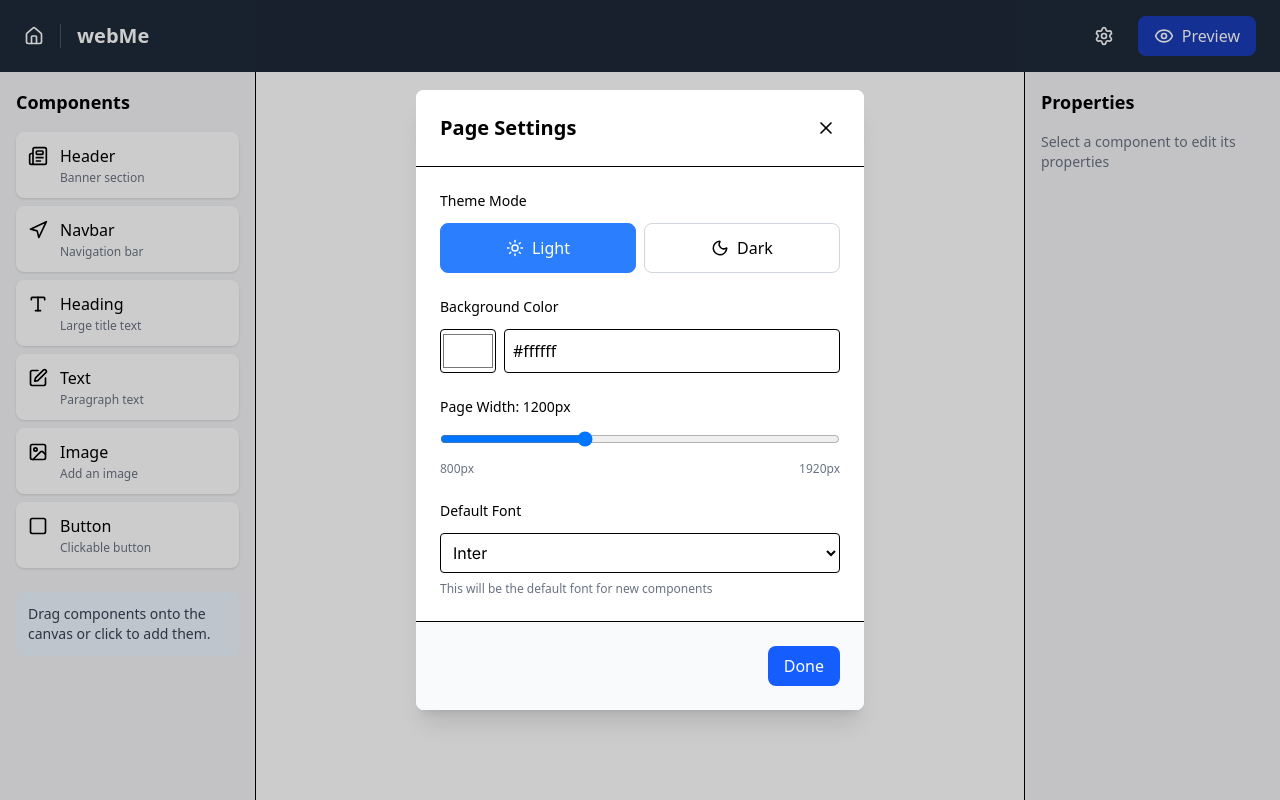
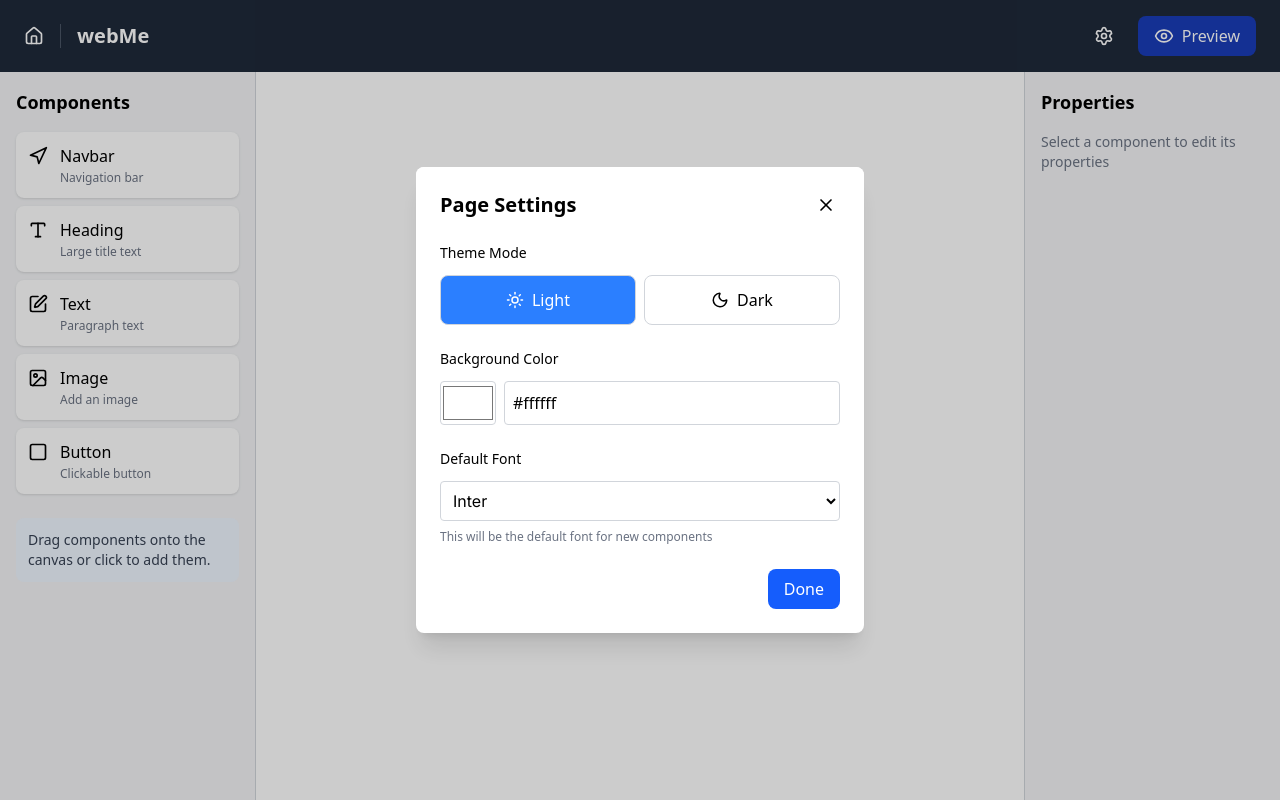
Before and after one commit to joshedge0/webMe, a Next.js app: page / in a window 1280 px wide. Both pictures are taken after a click on the button "Page Settings". Built offline with nearby package versions, Linux system fonts and the light colour scheme; a web font is replaced by a local one.

Commit message:
fixed canvas not allowing drag on first component, removed header and updated navbar, removed page width from settings, updated borders and other styling

```diff
--- a/app/globals.css
+++ b/app/globals.css
@@ -1,4 +1,9 @@
 @import "tailwindcss";
+
+/* Default border color */
+[class*="border"] {
+  border-color: rgb(209 213 219);
+}
 
 /* React Grid Layout Styles */
 .react-grid-layout {
--- a/app/page.tsx
+++ b/app/page.tsx
@@ -40,7 +40,7 @@ export default function BuilderPage() {
 
   const addComponent = (
     type: ComponentType,
-    position: Position = { x: 0, y: 0 },
+    position: Position = { x: 0, y: 0 }, //convert to find highest y with no collisions
     customId?: string,
   ) => {
     const id = customId || `item-${nextId}`;
--- a/components/builder/BuilderCanvas.tsx
+++ b/components/builder/BuilderCanvas.tsx
@@ -1,14 +1,20 @@
-'use client';
+"use client";
 
-import React, { useRef, useCallback, useState, useEffect, use } from 'react';
-import { Responsive, Layout, WidthProvider } from 'react-grid-layout/legacy';
-import { Layout as LayoutIcon } from 'lucide-react';
-import GridItemWrapper from './GridItemWrapper';
-import { generateComponentId } from '@/lib/utils/componentHelpers';
-import type { ComponentItem, ComponentType, Position, BaseComponentData, PageSettings } from '@/types';
-import { getDefaultGridDimensions } from '@/lib/constants';
-import 'react-grid-layout/css/styles.css';
-import 'react-resizable/css/styles.css';
+import React, { useRef, useCallback, useState, useEffect, use } from "react";
+import { Responsive, Layout, WidthProvider } from "react-grid-layout/legacy";
+import { Layout as LayoutIcon } from "lucide-react";
+import GridItemWrapper from "./GridItemWrapper";
+import { generateComponentId } from "@/lib/utils/componentHelpers";
+import type {
+  ComponentItem,
+  ComponentType,
+  Position,
+  BaseComponentData,
+  PageSettings,
+} from "@/types";
+import { getDefaultGridDimensions } from "@/lib/constants";
+import "react-grid-layout/css/styles.css";
+import "react-resizable/css/styles.css";
 
 const ResponsiveGridLayout = WidthProvider(Responsive);
 
@@ -20,7 +26,11 @@ interface BuilderCanvasProps {
   onUpdate: (id: string, newData: BaseComponentData) => void;
   onLayoutChange: (layout: Layout) => void;
   onContextMenu: (e: React.MouseEvent, id: string) => void;
-  onAddComponent: (type: ComponentType, position?: Position, customId?: string) => void;
+  onAddComponent: (
+    type: ComponentType,
+    position?: Position,
+    customId?: string,
+  ) => void;
   pageSettings: PageSettings;
   currentDragType: ComponentType | null;
 }
@@ -41,14 +51,16 @@ export default function BuilderCanvas({
   const nextIdRef = useRef(items.length + 1);
   const [isDragging, setIsDragging] = useState(false);
   const [numCols, setNumCols] = useState(42);
-  const [rowHeight, setRowHeight] = useState(18);
+  const [rowHeight, setRowHeight] = useState(26);
 
   const handleDrop = useCallback(
     (layout: Layout, layoutItem: any, event: any) => {
-      const componentType = event.dataTransfer?.getData('componentType') as ComponentType;
+      const componentType = event.dataTransfer?.getData(
+        "componentType",
+      ) as ComponentType;
       if (!componentType) return;
 
-      const newId = generateComponentId('item', nextIdRef.current);
+      const newId = generateComponentId("item", nextIdRef.current);
       nextIdRef.current += 1;
 
       // Use layoutItem position from react-grid-layout
@@ -61,24 +73,26 @@ export default function BuilderCanvas({
         onAddComponent(componentType, position, newId);
       }
     },
-    [onAddComponent]
+    [onAddComponent],
   );
 
   const handleLayoutChange = useCallback(
     (layout: Layout) => {
       if (!isDragging) {
-        const filteredLayout = (layout as any[]).filter((item: any) => item.i !== '__dropping-elem__');
+        const filteredLayout = (layout as any[]).filter(
+          (item: any) => item.i !== "__dropping-elem__",
+        );
         onLayoutChange(filteredLayout as Layout);
       }
     },
-    [onLayoutChange, isDragging]
+    [onLayoutChange, isDragging], //
   );
 
   const handleCanvasClick = (e: React.MouseEvent) => {
     if (
       e.target === canvasRef.current ||
-      (e.target as HTMLElement).classList.contains('react-grid-layout') ||
-      (e.target as HTMLElement).classList.contains('canvas-wrapper')
+      (e.target as HTMLElement).classList.contains("react-grid-layout") ||
+      (e.target as HTMLElement).classList.contains("canvas-wrapper")
     ) {
       onSelect(null);
     }
@@ -95,8 +109,9 @@ export default function BuilderCanvas({
     maxW: item.maxW || 12,
   })) as Layout;
 
-  const backgroundColor = pageSettings.themeMode === 'dark'
-    ? '#1f2937'
+  const backgroundColor =
+    pageSettings.themeMode === "dark"
+      ? "#1f2937"
       : pageSettings.backgroundColor;
 
   const droppingItemSize = currentDragType
@@ -110,27 +125,41 @@ export default function BuilderCanvas({
       style={{ backgroundColor }}
       onClick={handleCanvasClick}
     >
-      {items.length === 0 && !isPreview ? (
-        <div className="h-full flex items-center justify-center text-gray-400 pointer-events-none">
+      <div className="flex justify-center h-full">
+        <div
+          className="relative w-full h-full"
+          style={{
+            width: !isPreview ? '100%' : 'calc(100% - 32rem)'
+          }}
+        >
+          {items.length === 0 && !currentDragType && !isPreview && (
+            <div className="absolute top-64 left-1/2 -translate-x-1/2 -translate-y-1/2 z-10 bg-white rounded-lg h-64 w-128 flex items-center justify-center text-gray-400 pointer-events-none">
               <div className="text-center">
                 <LayoutIcon size={64} className="mx-auto mb-4" />
-            <p className="text-lg font-medium">Drag components from the left to get started</p>
-            <p className="text-sm mt-2">or click a component to add it to the canvas</p>
+                <p className="text-lg font-medium">
+                  Drag components from the left to get started
+                </p>
+                <p className="text-sm mt-2">
+                  or click a component to add it to the canvas
+                </p>
               </div>
             </div>
-      ) : (
-        <div className="flex justify-center min-h-full">
-          <div
-            className="relative w-full"
-            style={{
-              maxWidth: isPreview ? `${pageSettings.width}px` : 'none',
-            }}
-          >
+          )}
+
           <ResponsiveGridLayout
             className="layout"
+            style={{
+              minHeight: "100%",
+            }}
             layouts={{ lg: layoutItems }}
             breakpoints={{ lg: 1200, md: 996, sm: 768, xs: 480, xxs: 0 }}
-              cols={{ lg: numCols, md: numCols, sm: numCols, xs: numCols, xxs: numCols }}
+            cols={{
+              lg: numCols,
+              md: numCols,
+              sm: numCols,
+              xs: numCols,
+              xxs: numCols,
+            }}
             rowHeight={rowHeight}
             onLayoutChange={handleLayoutChange}
             onDrop={handleDrop}
@@ -142,16 +171,22 @@ export default function BuilderCanvas({
             isDraggable={!isPreview}
             isResizable={!isPreview}
             compactType={null}
-              //preventCollision={isDragging}
+            preventCollision={true}
             margin={[1, 1]}
             containerPadding={[1, 1]}
             useCSSTransforms={true}
-              droppingItem={{ i: '__dropping-elem__', x: 0, y: 0, w: droppingItemSize.w, h: droppingItemSize.h }}
+            droppingItem={{
+              i: "__dropping-elem__",
+              x: 0,
+              y: 0,
+              w: droppingItemSize.w,
+              h: droppingItemSize.h,
+            }}
           >
             {items.map((item) => (
               <div
                 key={item.i}
-                  className={`${selectedId === item.i && !isPreview ? 'ring-2 ring-blue-500 ring-offset-2' : ''} transition-shadow rounded-lg`}
+                className={`${selectedId === item.i && !isPreview ? "ring-2 ring-blue-500 ring-offset-2" : ""} transition-shadow rounded-lg`}
                 onClick={(e) => {
                   if (!isPreview) {
                     e.stopPropagation();
@@ -176,7 +211,6 @@ export default function BuilderCanvas({
           </ResponsiveGridLayout>
         </div>
       </div>
-      )}
     </div>
   );
 }
--- a/components/builder/ComponentPalette.tsx
+++ b/components/builder/ComponentPalette.tsx
@@ -19,7 +19,7 @@ interface ComponentDefinition {
 
 export default function ComponentPalette({ onAddComponent, onDragStart, onDragEnd }: ComponentPaletteProps) {
   const components: ComponentDefinition[] = [
-    { type: 'header', icon: Newspaper, label: 'Header', description: 'Banner section' },
+    //{ type: 'header', icon: Newspaper, label: 'Header', description: 'Banner section' },
     { type: 'navbar', icon: Navigation, label: 'Navbar', description: 'Navigation bar' },
     //{ type: 'container', icon: Layout, label: 'Container', description: 'Group components together' },
     { type: 'heading', icon: Type, label: 'Heading', description: 'Large title text' },
--- a/components/builder/EditableText.tsx
+++ b/components/builder/EditableText.tsx
@@ -61,7 +61,7 @@ export default function EditableText({
           setIsEditing(true);
         }
       }}
-      className={`${!isPreview ? 'cursor-pointer hover:bg-gray-50' : ''} ${className}`}
+      className={`${!isPreview ? 'cursor-pointer' : ''} ${className}`}
       style={style}
     >
       {text || 'Click to edit...'}
--- a/components/builder/PageSettingsDialog.tsx
+++ b/components/builder/PageSettingsDialog.tsx
@@ -41,7 +41,7 @@ export default function PageSettingsDialog({ settings, onUpdate, onClose }: Page
         className="bg-white rounded-lg shadow-xl w-full max-w-md max-h-[90vh] overflow-y-auto"
       >
         {/* Header */}
-        <div className="flex items-center justify-between p-6 border-b sticky top-0 bg-white">
+        <div className="flex items-center justify-between px-6 pt-6 sticky top-0 bg-white">
           <h2 className="text-xl font-bold">Page Settings</h2>
           <button
             onClick={onClose}
@@ -102,26 +102,6 @@ export default function PageSettingsDialog({ settings, onUpdate, onClose }: Page
             </div>
           </div>
 
-          {/* Page Width */}
-          <div>
-            <label className="block text-sm font-medium mb-3">
-              Page Width: {settings.width}px
-            </label>
-            <input
-              type="range"
-              min="800"
-              max="1920"
-              step="50"
-              value={settings.width}
-              onChange={(e) => onUpdate({ ...settings, width: parseInt(e.target.value) })}
-              className="w-full"
-            />
-            <div className="flex justify-between text-xs text-gray-500 mt-2">
-              <span>800px</span>
-              <span>1920px</span>
-            </div>
-          </div>
-
           {/* Default Font */}
           <div>
             <label className="block text-sm font-medium mb-3">Default Font</label>
@@ -144,7 +124,7 @@ export default function PageSettingsDialog({ settings, onUpdate, onClose }: Page
         </div>
 
         {/* Footer */}
-        <div className="p-6 border-t bg-gray-50 flex justify-end gap-3">
+        <div className="px-6 pb-6 flex justify-end gap-3">
           <button
             onClick={onClose}
             className="px-4 py-2 bg-blue-600 text-white rounded-lg hover:bg-blue-700 transition-colors"
--- a/components/builder/PropertiesPanel.tsx
+++ b/components/builder/PropertiesPanel.tsx
@@ -1,6 +1,5 @@
 'use client';
 
-import React from 'react';
 import { AlignLeft, AlignCenter, AlignRight, AlignVerticalJustifyStart, AlignVerticalJustifyCenter, AlignVerticalJustifyEnd } from 'lucide-react';
 import { GOOGLE_FONTS } from '@/lib/constants';
 import type { ComponentItem, BaseComponentData, PageSettings } from '@/types';
@@ -23,7 +22,7 @@ export default function PropertiesPanel({ selectedItem, onUpdate, pageSettings }
 
   const { data, type } = selectedItem;
 
-  const hasTextFormatting = ['heading', 'text', 'button', 'header'].includes(type);
+  const hasTextFormatting = ['heading', 'text', 'navbar', 'button', 'header'].includes(type);
   const hasBackgroundColor = ['button', 'container', 'navbar', 'header'].includes(type);
   const hasFont = ['heading', 'text', 'button', 'navbar', 'header'].includes(type);
   const hasAlignment = ['heading', 'text', 'button', 'header'].includes(type);
--- a/components/builder/items/NavbarItem.tsx
+++ b/components/builder/items/NavbarItem.tsx
@@ -1,7 +1,8 @@
 'use client';
 
-import React, { useState } from 'react';
-import { Menu, Plus, Trash2, Upload, X } from 'lucide-react';
+import { useState } from 'react';
+import EditableText from '../EditableText';
+import { Menu, Plus, X } from 'lucide-react';
 import type { NavbarData, NavbarLink } from '@/types';
 
 interface NavbarItemProps {
@@ -10,9 +11,16 @@ interface NavbarItemProps {
   isPreview?: boolean;
 }
 
+const fontSizeClasses: Record<string, string> = {
+  sm: 'text-xl',
+  base: 'text-2xl',
+  lg: 'text-3xl',
+  xl: 'text-4xl',
+  '2xl': 'text-5xl',
+};
+
 export default function NavbarItem({ data, onUpdate, isPreview = false }: NavbarItemProps) {
   const [editingIndex, setEditingIndex] = useState<number | null>(null);
-  const [showLogoInput, setShowLogoInput] = useState(false);
 
   const links = data.links || [
     { text: 'Home', href: '#home' },
@@ -37,10 +45,6 @@ export default function NavbarItem({ data, onUpdate, isPreview = false }: Navbar
     onUpdate({ ...data, links: newLinks });
   };
 
-  const handleLogoUpload = (url: string) => {
-    onUpdate({ ...data, logo: url });
-    setShowLogoInput(false);
-  };
 
   return (
     <nav
@@ -50,60 +54,23 @@ export default function NavbarItem({ data, onUpdate, isPreview = false }: Navbar
         fontFamily: data.fontFamily || 'Inter',
       }}
     >
-      {/* Logo Section */}
-      <div className="flex items-center gap-3">
-        {data.logo ? (
-          <div className="relative group">
-            <img src={data.logo} alt="Logo" className="h-8 object-contain" />
-            {!isPreview && (
-              <button
-                onClick={() => onUpdate({ ...data, logo: '' })}
-                className="absolute -top-2 -right-2 bg-red-500 text-white rounded-full p-1 opacity-0 group-hover:opacity-100 transition-opacity"
+      {/* Title Section */}
+          <header
+                className="w-128 h-32 flex items-center"
+                style={{
+                  backgroundColor: data.bgColor,
+                  fontFamily: data.fontFamily || 'Inter',
+                }}
               >
-                <X size={12} />
-              </button>
-            )}
-          </div>
-        ) : (
-          <div className="text-white font-bold text-xl">
-            {!isPreview ? (
-              showLogoInput ? (
-                <div className="flex gap-2" onClick={(e) => e.stopPropagation()}>
-                  <input
-                    type="text"
-                    placeholder="Logo URL"
-                    className="px-2 py-1 text-sm rounded text-black"
-                    onKeyDown={(e) => {
-                      if (e.key === 'Enter') {
-                        handleLogoUpload((e.target as HTMLInputElement).value);
-                      } else if (e.key === 'Escape') {
-                        setShowLogoInput(false);
-                      }
-                    }}
-                    autoFocus
-                  />
-                  <button
-                    onClick={() => setShowLogoInput(false)}
-                    className="text-xs bg-gray-600 px-2 rounded"
-                  >
-                    Cancel
-                  </button>
-                </div>
-              ) : (
-                <button
-                  onClick={() => setShowLogoInput(true)}
-                  className="text-sm flex items-center gap-2 hover:opacity-80"
-                >
-                  <Upload size={16} />
-                  Add Logo
-                </button>
-              )
-            ) : (
-              'Logo'
-            )}
-          </div>
-        )}
-      </div>
+                <EditableText
+                  tag="h1"
+                  value={data.text}
+                  onChange={(newText) => onUpdate({ ...data, text: newText })}
+                  className={`font-bold w-full ${fontSizeClasses[data.fontSize] || 'text-2xl'} break-words`}
+                  style={{ color: data.color || '#ffffff' }}
+                  isPreview={isPreview}
+                />
+              </header>
 
       {/* Navigation Links */}
       <div className="hidden md:flex gap-6 items-center">
@@ -177,5 +144,5 @@ export default function NavbarItem({ data, onUpdate, isPreview = false }: Navbar
         <Menu size={24} />
       </button>
     </nav>
-  );
+    );
 }
--- a/lib/utils/componentHelpers.ts
+++ b/lib/utils/componentHelpers.ts
@@ -11,7 +11,7 @@ import type { ComponentItem, ComponentType, Position, GoogleFont } from '@/types
 export function createComponent(
   type: ComponentType,
   id: string,
-  position: Position = { x: 0, y: 0 },
+  position: Position = { x: 0, y: 0 }, // call calculateOptimalPosition here
   defaultFont?: GoogleFont
 ): ComponentItem {
   const dimensions = getDefaultGridDimensions(type);
@@ -94,6 +94,7 @@ export function importLayout(jsonString: string): ComponentItem[] {
 
 /**
  * Calculate optimal position for new component
+ * NOT USED, IMPLEMENT IF ITEMS NEED TO NOT SPAWN AT 0,0
  */
 export function calculateOptimalPosition(
   existingItems: ComponentItem[],
--- a/types/index.ts
+++ b/types/index.ts
@@ -92,11 +92,13 @@ export interface ContainerData {
 }
 
 export interface NavbarData {
+  text: string;
   bgColor: string;
   fontFamily?: GoogleFont;
+  fontSize: FontSize;
   customFontSet?: boolean;
-  logo?: string;
   links: NavbarLink[];
+  color?: string;
 }
 
 export interface HeaderData {
```
Also changed, not shown: 1 other file (tests, documents, lock files or other folders). Lines whose indentation alone changed are shown as unchanged.
